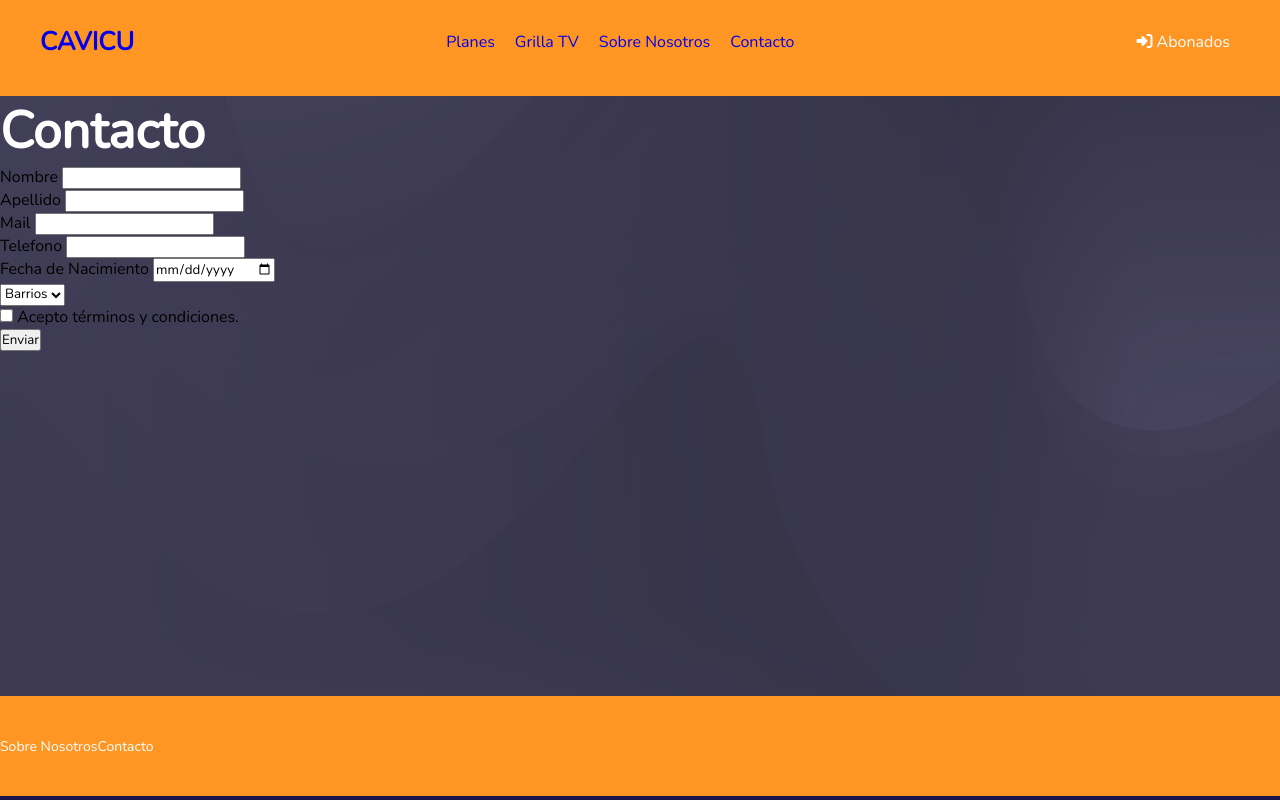
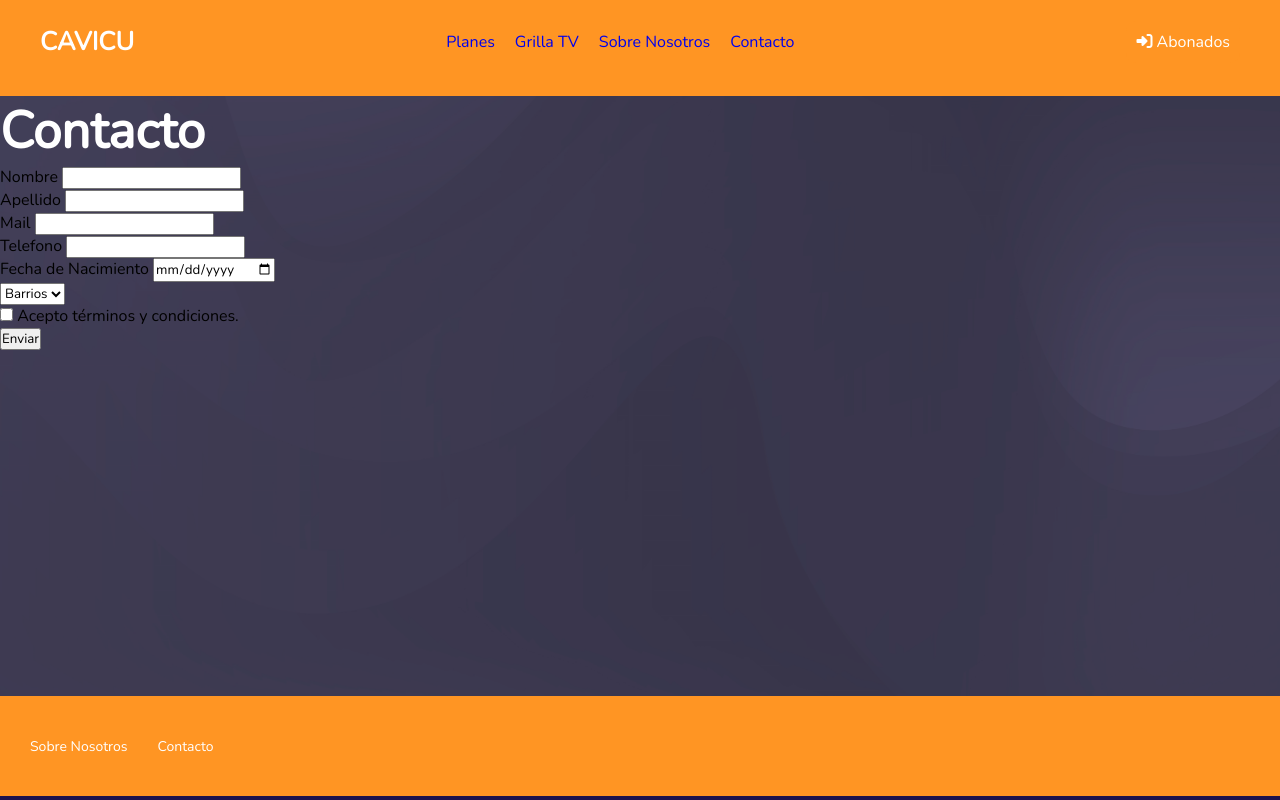
Before and after one commit to astamatti/TP_CAC, a plain HTML site: page templates/contacto.html in a window 1280 px wide. Drawn offline with nearby package versions, Linux system fonts and the light colour scheme.

Commit message:
segundob

```diff
--- a/css/style.css
+++ b/css/style.css
@@ -136,8 +136,8 @@ p {
     color: white;
     cursor: pointer;
     font-size: 14px;
-
-
+    padding-left: 30px;
+    text-decoration: none;
 }
 
 /* Estilo para el footer para cuando se pasa el mouse */
--- a/templates/contacto.html
+++ b/templates/contacto.html
@@ -27,7 +27,7 @@
 <!-- Encabezado -->
 <header class="header">
     <nav class="navegacion">
-            <h1><a href="../#">CAVICU</a></h1>
+        <h1 id="logo"><a href="../#">CAVICU</a></h1>
              <ul class="listaNav">
                 <li><a class="listaItem" href="../#planes">Planes</a></li>
                 <li><a class="listaItem" href="../#grilla">Grilla TV</a></li>
```
Also changed, not shown: templates/nosotros.html (+1 -1 lines).
